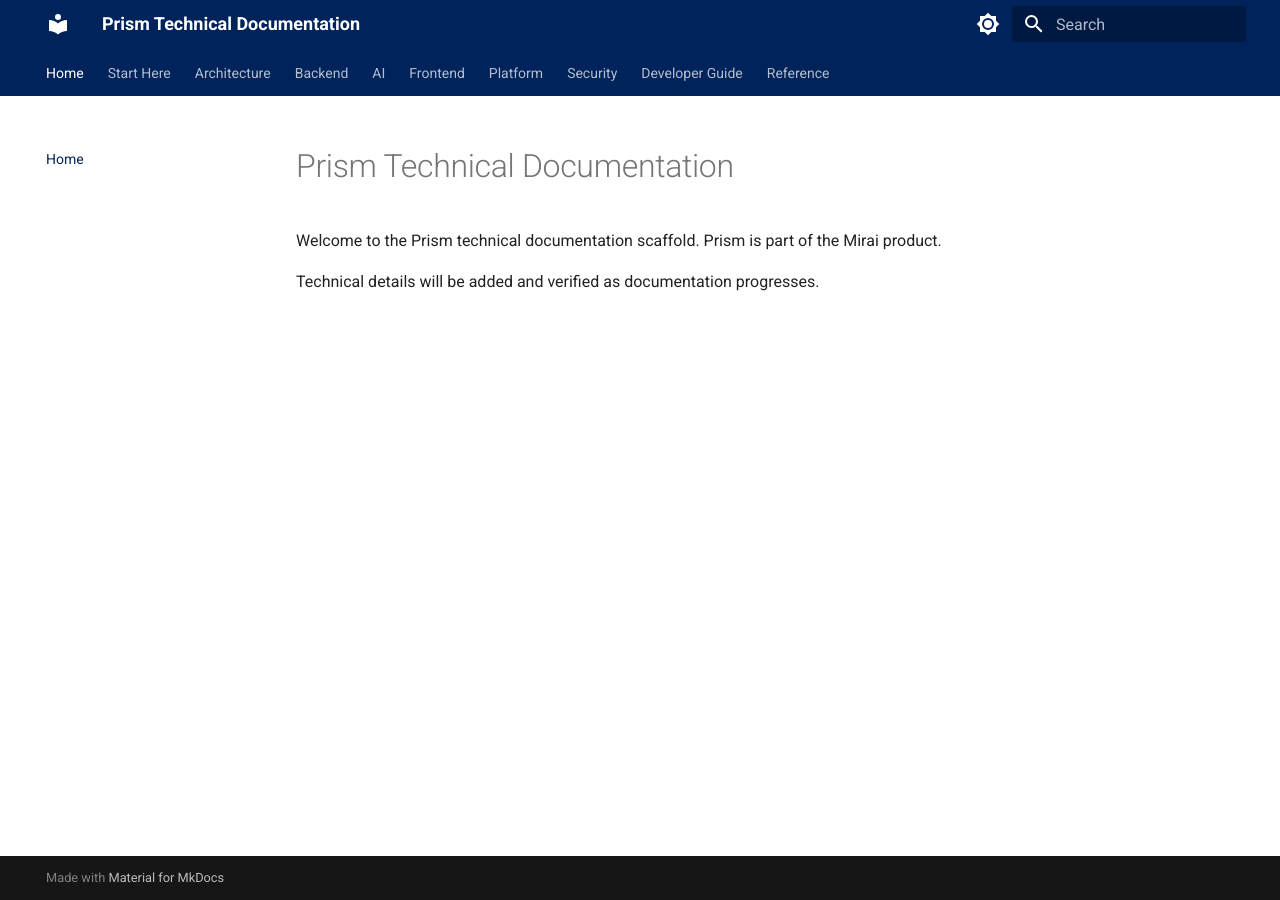
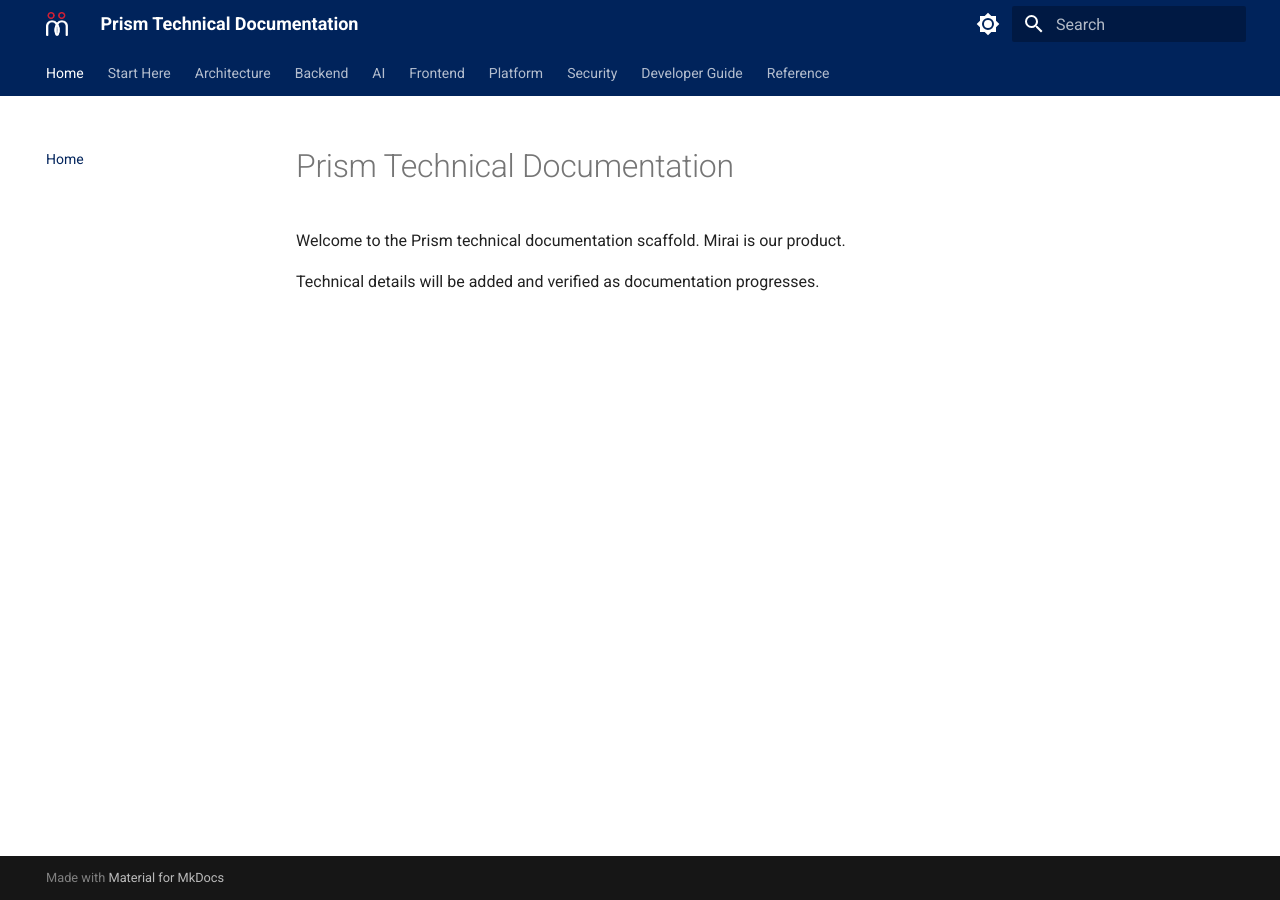
Before and after one commit to akirachix/prism-technical-documentation, an MkDocs documentation site: the page built from docs/index.md, in a window 1280 px wide. Built offline with MkDocs 1.6.1 and Material for MkDocs 9.7.7, drawn with Linux system fonts in a browser that asks for light colours.

Commit message:
resolved the checks

```diff
--- a/docs/index.md
+++ b/docs/index.md
@@ -1,5 +1,5 @@
 # Prism Technical Documentation
 
-Welcome to the Prism technical documentation scaffold. Prism is part of the Mirai product.
+Welcome to the Prism technical documentation scaffold. Mirai is our product.
 
 Technical details will be added and verified as documentation progresses.
--- a/docs/stylesheets/extra.css
+++ b/docs/stylesheets/extra.css
@@ -1,12 +1,11 @@
-/* Custom styling for Prism documentation. */
 :root,
 [data-md-color-scheme="default"] {
-  --md-primary-fg-color: #00235b;          /* header, tabs */
+  --md-primary-fg-color: #00235b;
   --md-primary-fg-color--light: #1a3f7a;
   --md-primary-fg-color--dark: #001840;
-  --md-primary-bg-color: #ffffff;          /* text on the header */
+  --md-primary-bg-color: #ffffff;
   --md-primary-bg-color--light: #ffffffb3;
-  --md-accent-fg-color: #f07934;           /* links on hover, highlights */
+  --md-accent-fg-color: #f07934;
   --md-accent-fg-color--transparent: #f079341a;
 }
 
@@ -14,6 +13,6 @@
   --md-primary-fg-color: #00235b;
   --md-primary-fg-color--light: #1a3f7a;
   --md-primary-fg-color--dark: #001840;
-  --md-accent-fg-color: #ff8945;           /* the lighter orange reads better on dark */
+  --md-accent-fg-color: #ff8945;
   --md-accent-fg-color--transparent: #ff89451a;
 }
--- a/mkdocs.yml
+++ b/mkdocs.yml
@@ -1,12 +1,14 @@
 site_name: Prism Technical Documentation
 site_description: Technical documentation for Prism, the Mirai product
-site_url: ""
+site_url: "https://akirachix.github.io/prism-technical-documentation/"
 repo_name: prism-technical-documentation
 edit_uri: https://github.com/akirachix/prism-technical-documentation/edit/main/docs/
 
 theme:
   name: material
   language: en
+  logo: assets/brand/prism-logo.png
+  favicon: assets/brand/prism-logo.png
   features:
     - navigation.tabs
     - navigation.sections
@@ -17,14 +19,14 @@
     - content.code.copy
   palette:
     - scheme: default
-      primary: indigo
-      accent: blue
+      primary: blue
+      accent: red
       toggle:
         icon: material/brightness-7
         name: Switch to dark mode
     - scheme: slate
-      primary: indigo
-      accent: blue
+      primary: custom
+      accent: custom
       toggle:
         icon: material/brightness-4
         name: Switch to light mode
```
Also changed, not shown: docs/assets/brand/prism-logo.png (added), 2 other files.
